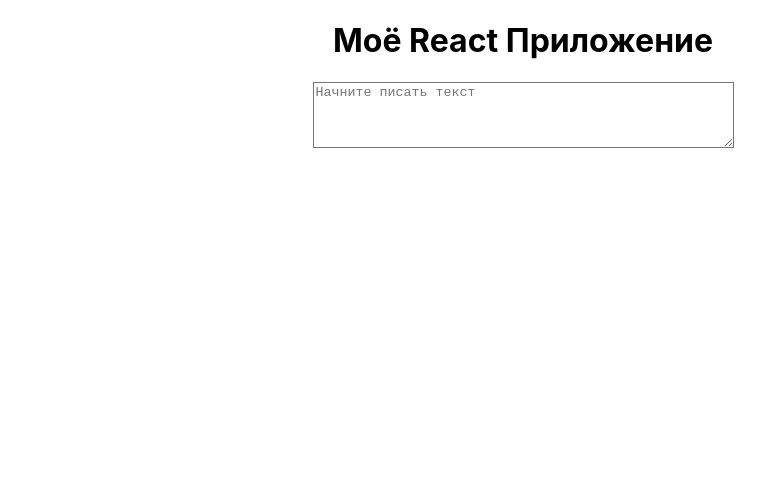
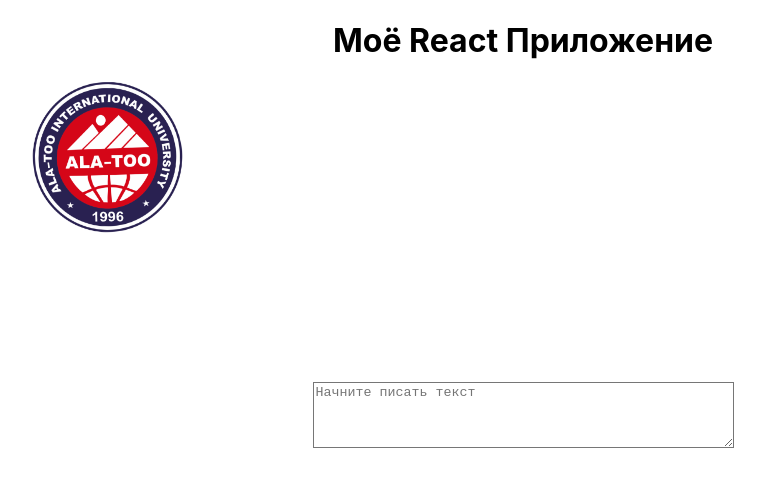
Before and after one commit to junesqo/frontend-midterm, a React (Create React App) app: page / in a window 1280 px wide. Shown: the top 484 px of the page, without its empty margins (117-882 px from the left). Built offline with nearby package versions, Linux system fonts and the light colour scheme.

Commit message:
Лого добавил

```diff
--- a/src/App.js
+++ b/src/App.js
@@ -1,10 +1,12 @@
 import './App.css';
 import ColorChangingTextArea from './components/ColorChangingTextArea';
+import AnimatedLogo from './components/AnimatedLogo';
 
 function App() {
   return (
     <div className="App">
       <h1>Моё React Приложение</h1>
+      <AnimatedLogo />
       <ColorChangingTextArea />
     </div>
   );
--- a/src/AnimatedLogo.css
+++ b/src/components/AnimatedLogo.css
@@ -1,18 +1,18 @@
-.animated-image-container {
+.animated-logo-container {
     position: relative;
     width: 300px;
     height: 300px;
     overflow: hidden;
   }
 
-  .animated-image {
+  .animated-logo {
     position: absolute;
-    width: 100%;
-    height: 100%;
-    animation: animateImage 4s linear infinite;
+    width: 50%;
+    height: 50%;
+    animation: animateLogo 4s linear infinite;
   }
 
-  @keyframes animateImage {
+  @keyframes animateLogo {
     0% {
       transform: scale(1) rotate(0deg);
     }
--- a/src/components/AnimatedLogo.jsx
+++ b/src/components/AnimatedLogo.jsx
@@ -1,10 +1,11 @@
 import React from 'react';
 import './AnimatedLogo.css';
+import logo from './logo.png';
 
 const AnimatedLogo = () => {
   return (
     <div className="animated-logo-container">
-      <img src="logo.png" alt="Animated Logo" className="animated-logo" />
+      <img src={logo} alt="Animated Logo" className="animated-logo" />
     </div>
   );
 };
```
Also changed, not shown: src/components/logo.png (renamed from src/logo.png).
